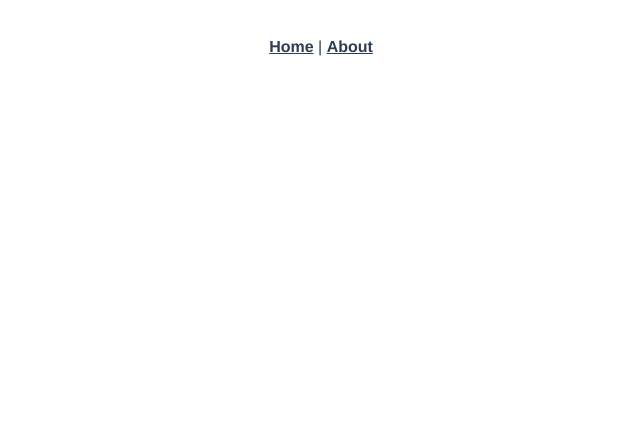
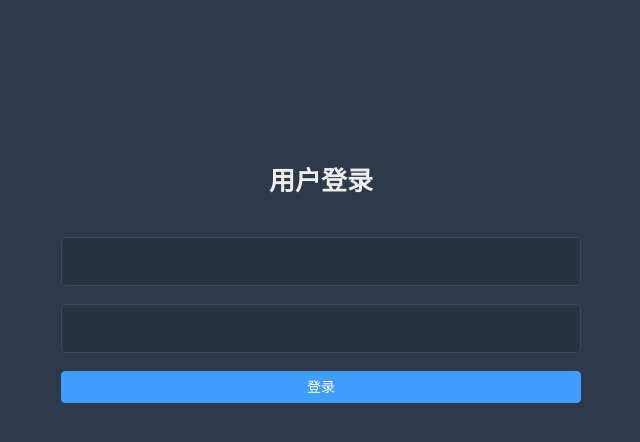
Before and after one commit to Zhangyifan0016/universal-template-system, a Vue app: page /#/login in a window 1280 px wide. Before the commit this address had no page. Shown: the top 442 px of the page, without its empty margins (319-959 px from the left). Built offline with nearby package versions, Linux system fonts and the light colour scheme.

Commit message:
feat(登录页面): 实现登录页面布局以及表单校验

```diff
--- a/src/App.vue
+++ b/src/App.vue
@@ -1,30 +1,5 @@
 <template>
-  <nav>
-    <router-link to="/">Home</router-link> |
-    <router-link to="/about">About</router-link>
-  </nav>
-  <router-view/>
+  <router-view />
 </template>
 
-<style lang="scss">
-#app {
-  font-family: Avenir, Helvetica, Arial, sans-serif;
-  -webkit-font-smoothing: antialiased;
-  -moz-osx-font-smoothing: grayscale;
-  text-align: center;
-  color: #2c3e50;
-}
-
-nav {
-  padding: 30px;
-
-  a {
-    font-weight: bold;
-    color: #2c3e50;
-
-    &.router-link-exact-active {
-      color: #42b983;
-    }
-  }
-}
-</style>
+<style lang="scss"></style>
--- a/src/main.js
+++ b/src/main.js
@@ -4,5 +4,7 @@ import router from './router'
 import store from './store'
 import ElementPlus from 'element-plus'
 import 'element-plus/dist/index.css'
+// 导入全局样式
+import './styles/index.scss'
 
 createApp(App).use(store).use(router).use(ElementPlus).mount('#app')
--- a/src/router/index.js
+++ b/src/router/index.js
@@ -1,25 +1,16 @@
 import { createRouter, createWebHashHistory } from 'vue-router'
-import HomeView from '../views/HomeView.vue'
 
-const routes = [
+const publicRoutes = [
   {
-    path: '/',
-    name: 'home',
-    component: HomeView
-  },
-  {
-    path: '/about',
-    name: 'about',
-    // route level code-splitting
-    // this generates a separate chunk (about.[hash].js) for this route
-    // which is lazy-loaded when the route is visited.
-    component: () => import(/* webpackChunkName: "about" */ '../views/AboutView.vue')
+    path: '/login',
+    name: 'login',
+    component: () => import('../views/login')
   }
 ]
 
 const router = createRouter({
   history: createWebHashHistory(),
-  routes
+  routes: publicRoutes
 })
 
 export default router
--- /dev/null
+++ b/src/styles/index.css
@@ -0,0 +1,49 @@
+html,
+body {
+  height: 100%;
+  margin: 0;
+  padding: 0;
+  -moz-osx-font-smoothing: grayscale;
+  -webkit-font-smoothing: antialiased;
+  text-rendering: optimizeLegibility;
+  font-family: Helvetica Neue, Helvetica, PingFang SC, Hiragino Sans GB,
+ Microsoft YaHei, Arial, sans-serif;
+}
+
+#app {
+  height: 100%;
+}
+
+*,
+*:before,
+*:after {
+  box-sizing: inherit;
+  margin: 0;
+  padding: 0;
+}
+
+a:focus,
+a:active {
+  outline: none;
+}
+
+a,
+a:focus,
+a:hover {
+  cursor: pointer;
+  color: inherit;
+  text-decoration: none;
+}
+
+div:focus {
+  outline: none;
+}
+
+.clearfix:after {
+  visibility: hidden;
+  display: block;
+  font-size: 0;
+  content: ' ';
+  clear: both;
+  height: 0;
+}
--- /dev/null
+++ b/src/styles/index.min.css
@@ -0,0 +1,2 @@
+html,body{height:100%;margin:0;padding:0;-moz-osx-font-smoothing:grayscale;-webkit-font-smoothing:antialiased;text-rendering:optimizeLegibility;font-family:Helvetica Neue, Helvetica, PingFang SC, Hiragino Sans GB,
+ Microsoft YaHei, Arial, sans-serif}#app{height:100%}*,*:before,*:after{box-sizing:inherit;margin:0;padding:0}a:focus,a:active{outline:none}a,a:focus,a:hover{cursor:pointer;color:inherit;text-decoration:none}div:focus{outline:none}.clearfix:after{visibility:hidden;display:block;font-size:0;content:' ';clear:both;height:0}
--- /dev/null
+++ b/src/styles/index.scss
@@ -0,0 +1,51 @@
+html,
+body {
+  height: 100%;
+  margin: 0;
+  padding: 0;
+  -moz-osx-font-smoothing: grayscale;
+  -webkit-font-smoothing: antialiased;
+  text-rendering: optimizeLegibility;
+  font-family: Helvetica Neue, Helvetica, PingFang SC, Hiragino Sans GB,
+    Microsoft YaHei, Arial, sans-serif;
+}
+
+#app {
+  height: 100%;
+}
+
+*,
+*:before,
+*:after {
+  box-sizing: inherit;
+  margin: 0;
+  padding: 0;
+}
+
+a:focus,
+a:active {
+  outline: none;
+}
+
+a,
+a:focus,
+a:hover {
+  cursor: pointer;
+  color: inherit;
+  text-decoration: none;
+}
+
+div:focus {
+  outline: none;
+}
+
+.clearfix {
+  &:after {
+    visibility: hidden;
+    display: block;
+    font-size: 0;
+    content: ' ';
+    clear: both;
+    height: 0;
+  }
+}
--- a/src/views/AboutView.vue
+++ /dev/null
@@ -1,5 +0,0 @@
-<template>
-  <div class="about">
-    <h1>This is an about page</h1>
-  </div>
-</template>
--- a/src/views/HomeView.vue
+++ /dev/null
@@ -1,18 +0,0 @@
-<template>
-  <div class="home">
-    <img alt="Vue logo" src="../assets/logo.png" />
-    <HelloWorld msg="Welcome to Your Vue.js App" />
-  </div>
-</template>
-
-<script>
-// @ is an alias to /src
-import HelloWorld from '@/components/HelloWorld.vue'
-
-export default {
-  name: 'HomeView',
-  components: {
-    HelloWorld
-  }
-}
-</script>
--- /dev/null
+++ b/src/views/login/index.vue
@@ -0,0 +1,128 @@
+<template>
+  <div class="login-container">
+    <el-form
+      ref="LoginForm"
+      :model="loginForm"
+      :rules="loginRules"
+      class="login-form"
+    >
+      <div class="title-container">
+        <h3 class="title">用户登录</h3>
+      </div>
+      <el-form-item prop="username">
+        <el-input v-model="loginForm.username"></el-input>
+      </el-form-item>
+      <el-form-item prop="password">
+        <el-input type="password" v-model="loginForm.password"></el-input>
+      </el-form-item>
+      <el-button
+        class="login-button"
+        type="primary"
+        @click="handleLoginSubmit()"
+        >登录</el-button
+      >
+    </el-form>
+  </div>
+</template>
+
+<script setup>
+import { reactive, ref } from 'vue'
+import { validatePassword } from './rules'
+
+const LoginForm = ref()
+const loginForm = reactive({
+  username: '',
+  password: ''
+})
+// 校验规则
+const loginRules = reactive({
+  username: [
+    {
+      required: true,
+      trigger: 'blur',
+      message: '用户名必填'
+    }
+  ],
+  password: [
+    {
+      required: true,
+      trigger: 'blur',
+      validator: validatePassword()
+    }
+  ]
+})
+// 登录
+const handleLoginSubmit = async () => {
+  await LoginForm.value.validate((valid) => {
+    if (!valid) return
+    if (valid) {
+      alert('登录')
+    }
+  })
+}
+</script>
+
+<style lang="scss" scoped>
+$bg: #2d3a4b;
+$dark_gray: #889aa4;
+$light_gray: #eee;
+$cursor: #fff;
+.login-container {
+  min-height: 100%;
+  width: 100%;
+  background-color: $bg;
+  overflow: hidden;
+  .login-form {
+    position: relative;
+    width: 520px;
+    max-width: 100%;
+    padding: 160px 35px 0;
+    margin: 0 auto;
+    overflow: hidden;
+    :deep(.el-form-item) {
+      border: 1px solid rgba(255, 255, 255, 0.1);
+      background: rgba(0, 0, 0, 0.1);
+      border-radius: 5px;
+      color: #454545;
+    }
+
+    :deep(.el-input) {
+      display: inline-block;
+      height: 47px;
+      width: 85%;
+      .el-input__wrapper {
+        background: transparent;
+        box-shadow: none;
+      }
+      .el-input__wrapper.is-focus {
+        box-shadow: none;
+      }
+      input {
+        background: transparent;
+        border: 0px;
+        -webkit-appearance: none;
+        border-radius: 0px;
+        padding: 12px 5px 12px 15px;
+        color: $light_gray;
+        height: 47px;
+        caret-color: $cursor;
+      }
+    }
+    .title-container {
+      position: relative;
+
+      .title {
+        font-size: 26px;
+        color: $light_gray;
+        margin: 0px auto 40px auto;
+        text-align: center;
+        font-weight: bold;
+      }
+    }
+    .login-button {
+      width: 100%;
+      margin-bottom: 30px;
+    }
+  }
+}
+</style>
--- /dev/null
+++ b/src/views/login/rules.js
@@ -0,0 +1,9 @@
+export const validatePassword = () => {
+  return (rule, value, callback) => {
+    if (value.length < 6) {
+      callback(new Error('密码不能少于6位'))
+    } else {
+      callback()
+    }
+  }
+}
```
Also changed, not shown: .eslintrc.js.
